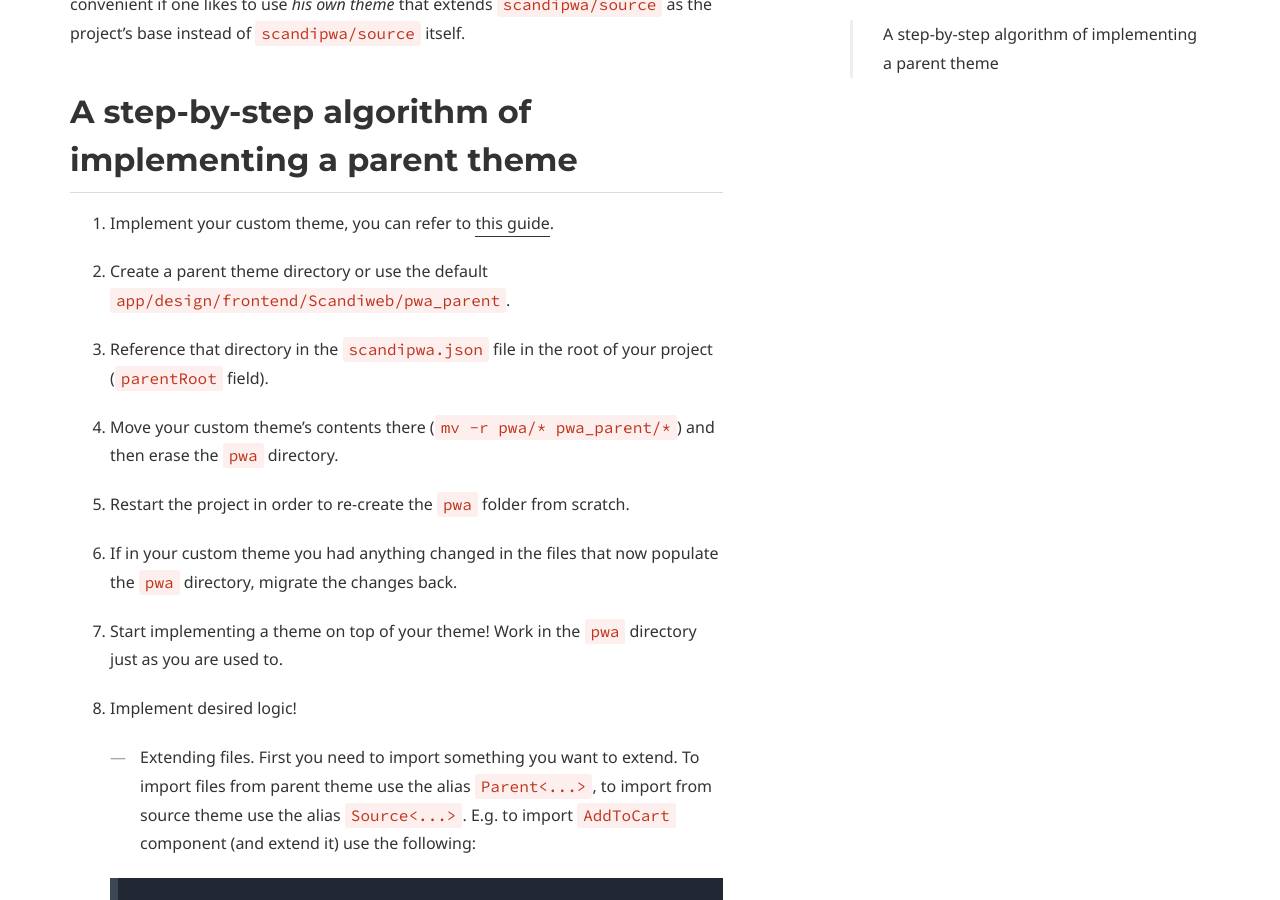
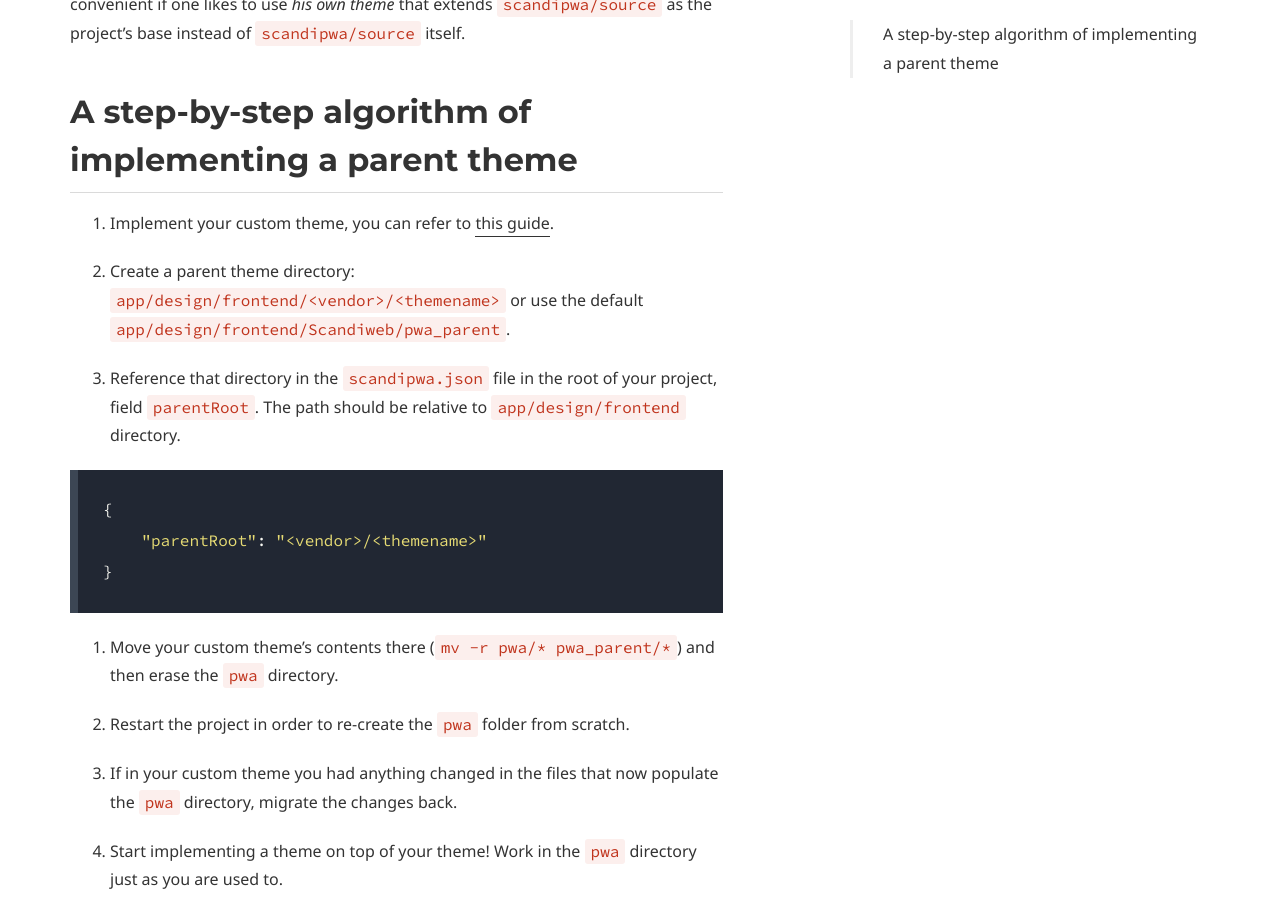
Before and after one commit to scandipwa/scandipwa.github.io, a Jekyll site: the page built from docs/development/parent-theme.md, in a window 1280 px wide and 900 px high, scrolled down 790 px. Built offline with Jekyll 4.4.1, drawn with Linux system fonts in a browser that asks for light colours; some web fonts are replaced; comment, search, counter and statistics services are not loaded; a style sheet for code colours, icons or effects is not loaded.

Commit message:
Improve parent theme referencing

````diff
--- a/docs/development/parent-theme.md
+++ b/docs/development/parent-theme.md
@@ -28,9 +28,15 @@ ScandiPWA v3 (currently in beta) supports implementing parent themes, which allo
 
 1. Implement your custom theme, you can refer to [this guide](/docs/development/extension/).
 
-2. Create a parent theme directory or use the default `app/design/frontend/Scandiweb/pwa_parent`.
+2. Create a parent theme directory: `app/design/frontend/<vendor>/<themename>` or use the default `app/design/frontend/Scandiweb/pwa_parent`.
 
-3. Reference that directory in the `scandipwa.json` file in the root of your project (`parentRoot` field).
+3. Reference that directory in the `scandipwa.json` file in the root of your project, field `parentRoot`. The path should be relative to `app/design/frontend` directory.
+
+```javascript
+{
+    "parentRoot": "<vendor>/<themename>"
+}
+```
 
 4. Move your custom theme's contents there (`mv -r pwa/* pwa_parent/*`) and then erase the `pwa` directory.
 
````
